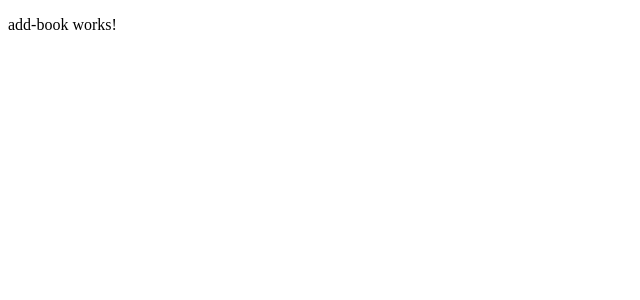
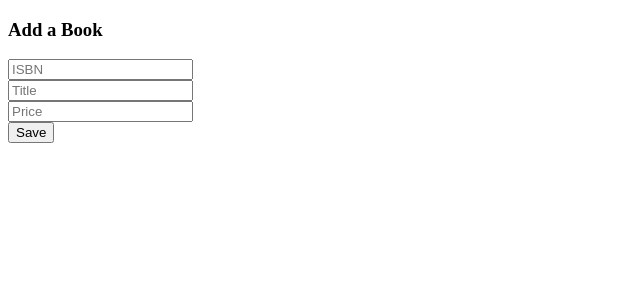
Before and after one commit to dlfedie/angular-inter-class, an Angular app in the folder rest-client/: page /add-book in a window 1280 px wide. Shown: the top 300 px of the page, without its empty margins (0-640 px from the left). Built offline with nearby package versions, Linux system fonts and the light colour scheme.

Commit message:
edits add html

```diff
--- a/rest-client/src/app/add-book/add-book.component.html
+++ b/rest-client/src/app/add-book/add-book.component.html
@@ -1,3 +1,14 @@
-<p>
-  add-book works!
-</p>
+<h3>Add a Book</h3>
+
+<div>
+  <input type="text" [(ngModel)]="book.isbn" placeholder="ISBN" />
+</div>
+<div>
+  <input type="text" [(ngModel)]="book.title" placeholder="Title" />
+</div>
+<div>
+  <input type="number" [(ngModel)]="book.price" placeholder="Price" />
+</div>
+<div>
+  <button (click)="addBook()">Save</button>
+</div>
```
